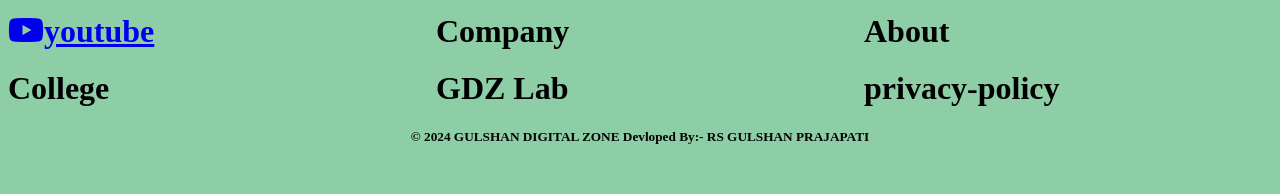
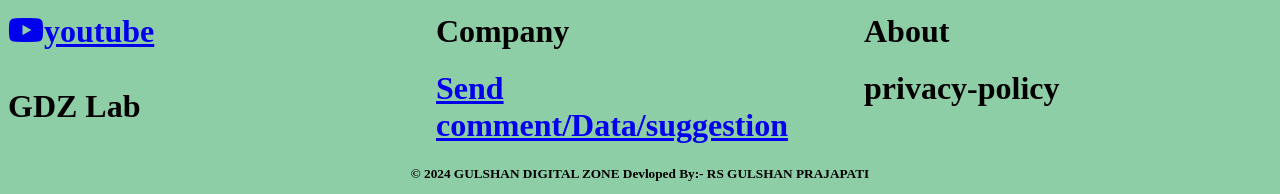
Before and after one commit to GULSHANDIGITALZONE/GDZ, a plain HTML site: page index.html in a window 1280 px wide. Shown: the part 691-885 px from the top of the page. Before the commit the page ends 858 px from the top, so only its background shows below. Drawn offline with Linux system fonts and the light colour scheme.

Commit message:
Update index.html

```diff
--- a/index.html
+++ b/index.html
@@ -277,9 +277,9 @@
 
             <h1>
                 <div class="fruit" >
-                    <div class="item6">College</div>
+                    <div class="item6">GDZ Lab</div>
                     <div class="item2"><a href="https://youtube.com/"><i class="fa-brands fa-youtube"></i>youtube</a></div>
-                    <div class="item3">GDZ Lab</div>
+                    <div class="item3"><a href="https://forms.gle/ktssPaQiJFmsrcHy6">Send comment/Data/suggestion</a></div>
                     <div class="item4"><a href="mailto:gulshankumardariyapur85885@gmail.com"><i class="fa-solid fa-envelope"></i>Email</a></div>
                     <div class="item5">Company</div>
                     <div class="item1"><a href="tel:+6299050695"><i class="fa-sharp fa-solid fa-phone-volume"></i> <i class="fa-brands fa-whatsapp"></i>Call or What's app</a>
```
